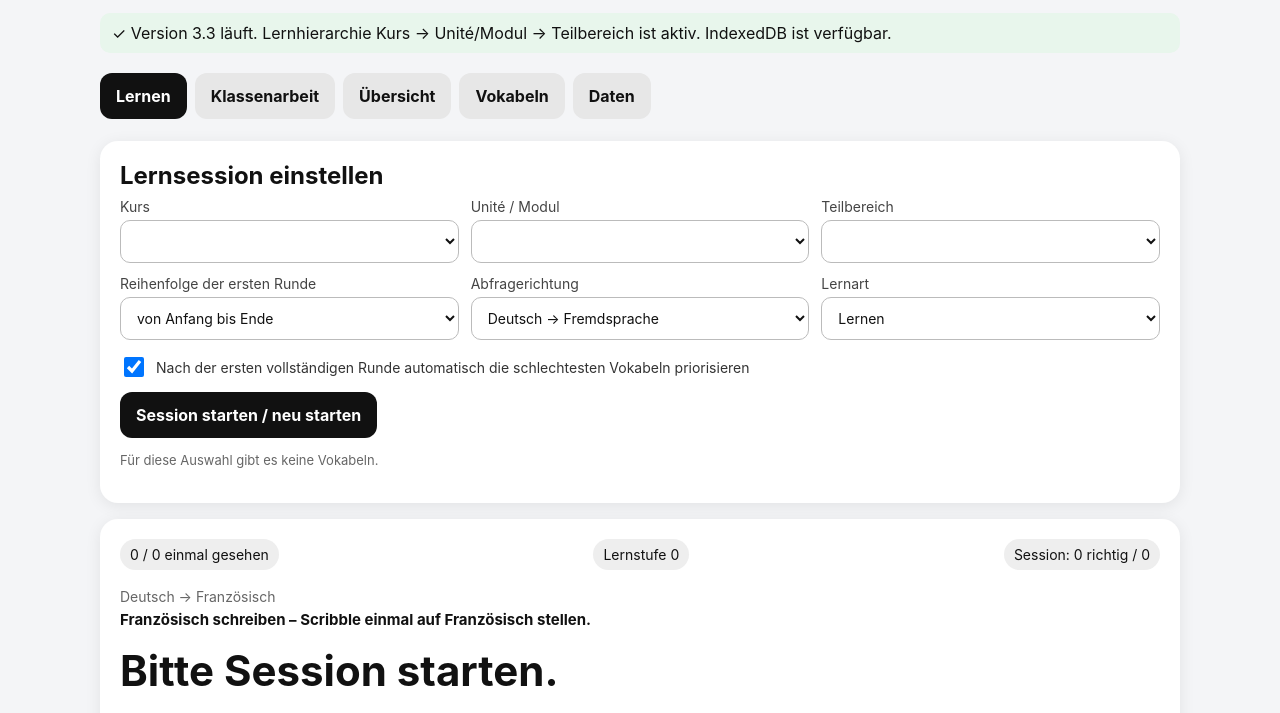
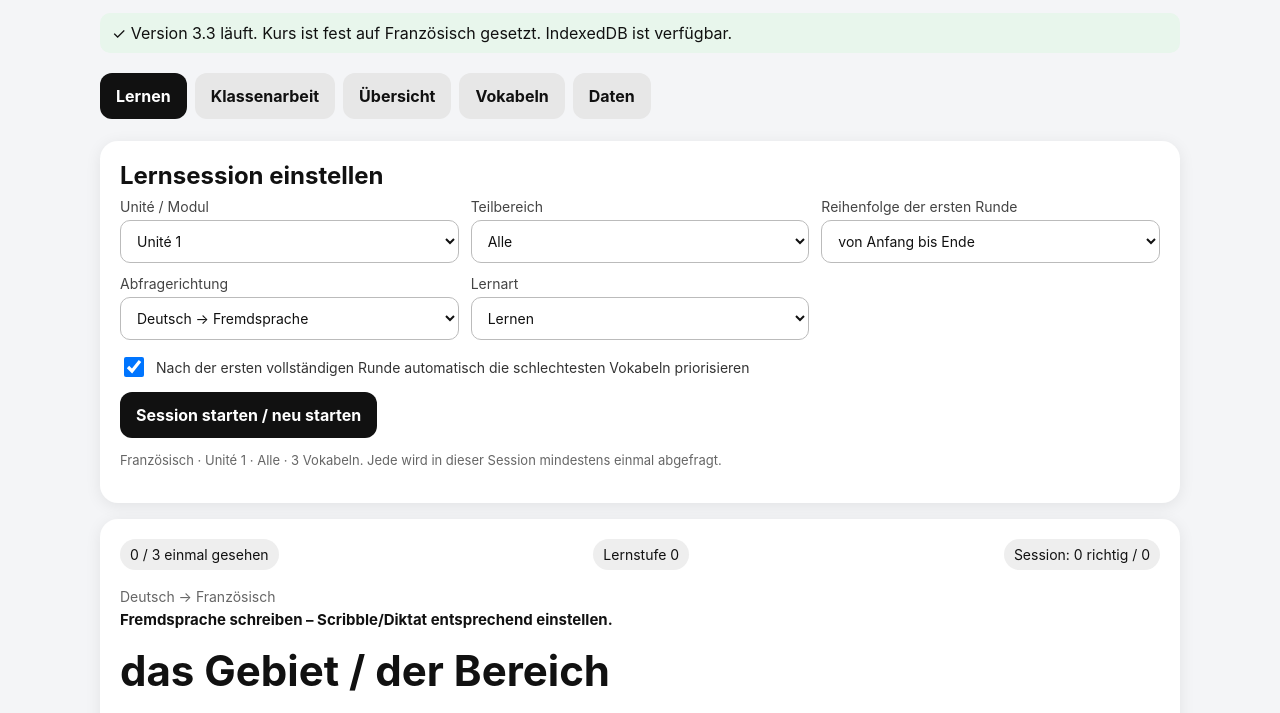
Before and after one commit to vonWesternhagen/vokabeltrainer, a plain HTML site: page index.html in a window 1280 px wide. Shown: the part 97-810 px from the top of the page. Drawn offline with Linux system fonts and the light colour scheme.

Commit message:
Add files via upload

```diff
--- a/app.js
+++ b/app.js
@@ -6,6 +6,7 @@ var DB_NAME="VokabeltrainerTest";
 var DB_VERSION=2;
 var S_VOCAB="vocab", S_PROGRESS="progress", S_COURSES="courses", S_EXAMS="exams";
 var db=null, vocab=[], courses=[];
+var FIXED_COURSE_ID="franzoesisch";
 var session={
   active:false, pool:[], firstQueue:[], seen:{}, current:null, currentDirection:"DE_FR",
   attempts:0, correct:0, testResults:[], lastId:null
@@ -36,10 +37,10 @@ function openDb(){
  })
 }
 async function seedIfNeeded(){
- // Ab Version 3.3 werden keine Testvokabeln automatisch neu angelegt.
- // Die Vokabelbestände kommen ausschließlich per JSON-Import.
- if((await reqP(os(S_COURSES).count()))===0 && (await reqP(os(S_VOCAB).count()))>0){
-   await reqP(os(S_COURSES,"readwrite").put(seedCourse));
+ if((await reqP(os(S_COURSES).count()))===0) await reqP(os(S_COURSES,"readwrite").put(seedCourse));
+ if((await reqP(os(S_VOCAB).count()))===0){
+   var tx=db.transaction(S_VOCAB,"readwrite"),s=tx.objectStore(S_VOCAB);seed.forEach(v=>s.put(v));
+   await new Promise((res,rej)=>{tx.oncomplete=res;tx.onerror=()=>rej(tx.error)})
  }
 }
 async function reload(){
@@ -114,28 +115,6 @@ function partGroup(unitId){
 }
 function unitLabel(x){return({"unite-1":"Unité 1","unite-2":"Unité 2","unite-3":"Unité 3","module-a":"Module A","module-b":"Module B","module-c":"Module C","module-d":"Module D","alle":"Alle"})[x]||x}
 function partLabel(x){return({"alle":"Alle","auftakt":"Auftaktseite","vocabulaire-thematique":"Vocabulaire thématique","volet-1":"Volet 1","volet-2":"Volet 2","sonstiges":"Sonstiges"})[x]||x}
-
-function isKnownFrenchEntry(v){
- var u=String((v&&v.unitId)||"").toLowerCase();
- return /^(unite-[123]|module-[a-d])/.test(u);
-}
-function belongsToCourse(v,courseId){
- if(courseId==="alle") return true;
- if(courseId==="franzoesisch") return v.courseId==="franzoesisch" || isKnownFrenchEntry(v);
- return v.courseId===courseId;
-}
-function learningCourses(){
- var result=[];
- if(vocab.some(isKnownFrenchEntry) || vocab.some(function(v){return v.courseId==="franzoesisch"})){
-   result.push({id:"franzoesisch",name:"Französisch",learningLocale:"fr-FR",nativeLocale:"de-DE"});
- }
- // spätere weitere Sprachen/Kurse nur dann ergänzen, wenn sie echte, nicht-französische Einträge haben
- courses.forEach(function(c){
-   if(!c || !c.id || c.id==="franzoesisch") return;
-   if(vocab.some(function(v){return v.courseId===c.id && !isKnownFrenchEntry(v)})) result.push(c);
- });
- return result;
-}
 function fillSelect(sel,items,allLabel){
  var old=sel.value;sel.innerHTML="";
  if(allLabel!==null){var o=document.createElement("option");o.value="alle";o.textContent=allLabel||"Alle";sel.appendChild(o)}
@@ -144,39 +123,22 @@ function fillSelect(sel,items,allLabel){
 }
 function courseName(id){var c=courses.find(x=>x.id===id);return c?c.name:id}
 function populateCourseSelects(){
- var learn=learningCourses();
-
- // Lernen + Klassenarbeit: NUR echte Kurse, niemals Unités oder Module
- [["courseSelect",false],["examCourse",false]].forEach(function(pair){
-   var sel=$(pair[0]);
-   fillSelect(sel,learn.map(function(c){return{value:c.id,label:c.name}}),null);
-   if(learn.some(function(c){return c.id==="franzoesisch"})) sel.value="franzoesisch";
-   else if(learn.length) sel.value=learn[0].id;
- });
-
- // Übersicht + Vokabeln: "Alle" plus echte Kurse
- ["overviewCourse","vocabCourse"].forEach(function(id){
-   var sel=$(id);
-   fillSelect(sel,learn.map(function(c){return{value:c.id,label:c.name}}),"Alle");
- });
+ ["courseSelect","examCourse","overviewCourse","vocabCourse"].forEach(function(id){
+   var includeAll=(id==="overviewCourse"||id==="vocabCourse");
+   fillSelect($(id),courses.map(function(c){return{value:c.id,label:c.name}}),includeAll?"Alle":null);
+   if(!includeAll && courses.length) $(id).value=courses[0].id;
+ })
 }
 function unitsForCourse(courseId){
  var order={"unite-1":1,"unite-2":2,"unite-3":3,"module-a":10,"module-b":11,"module-c":12,"module-d":13};
- return [...new Set(
-   vocab.filter(function(v){return belongsToCourse(v,courseId)})
-        .map(function(v){return unitGroup(v.unitId)})
- )].sort(function(a,b){return (order[a]||99)-(order[b]||99)||a.localeCompare(b)});
+ return [...new Set(vocab.filter(v=>courseId==="alle"||v.courseId===courseId).map(v=>unitGroup(v.unitId)))].sort(function(a,b){return (order[a]||99)-(order[b]||99)||a.localeCompare(b)})
 }
 function populateUnit(sel,courseId,includeAll){
  fillSelect(sel,unitsForCourse(courseId).map(x=>({value:x,label:unitLabel(x)})),includeAll?"Alle":null)
 }
 function partsFor(courseId,unit){
  if(/^module-[a-d]$/.test(unit)) return [];
- return [...new Set(
-   vocab.filter(function(v){
-     return belongsToCourse(v,courseId) && (unit==="alle"||unitGroup(v.unitId)===unit);
-   }).map(function(v){return partGroup(v.unitId)})
- )].filter(function(x){return x!=="alle"}).sort();
+ return [...new Set(vocab.filter(v=>(courseId==="alle"||v.courseId===courseId)&&(unit==="alle"||unitGroup(v.unitId)===unit)).map(v=>partGroup(v.unitId)))].filter(x=>x!=="alle").sort()
 }
 function populatePart(sel,courseId,unit,includeAll){
  var parts=partsFor(courseId,unit);
@@ -190,11 +152,7 @@ function populatePart(sel,courseId,unit,includeAll){
  }
 }
 function filtered(courseId,unit,part){
- return vocab.filter(function(v){
-   return belongsToCourse(v,courseId) &&
-          (unit==="alle"||unitGroup(v.unitId)===unit) &&
-          (part==="alle"||partGroup(v.unitId)===part);
- });
+ return vocab.filter(v=>(courseId==="alle"||v.courseId===courseId)&&(unit==="alle"||unitGroup(v.unitId)===unit)&&(part==="alle"||partGroup(v.unitId)===part))
 }
 async function weakScore(v,dir){
  var p=await gp(v.id), lvl=dir==="FR_DE"?p.frDe:dir==="DE_FR"?p.deFr:Math.min(p.deFr,p.frDe);
@@ -212,11 +170,11 @@ async function orderPool(arr,mode,dir){
  return a
 }
 function currentScopeText(){
- var c=courseName($("courseSelect").value),u=unitLabel($("unitSelect").value),p=partLabel($("partSelect").value);
+ var c=courseName(FIXED_COURSE_ID),u=unitLabel($("unitSelect").value),p=partLabel($("partSelect").value);
  return c+" · "+u+" · "+p
 }
 async function startSession(){
- var pool=filtered($("courseSelect").value,$("unitSelect").value,$("partSelect").value);
+ var pool=filtered(FIXED_COURSE_ID,$("unitSelect").value,$("partSelect").value);
  if(!pool.length){$("scopeInfo").textContent="Für diese Auswahl gibt es keine Vokabeln.";return}
  session={active:true,pool:pool,firstQueue:await orderPool(pool,$("orderSelect").value,$("directionSelect").value),seen:{},current:null,currentDirection:"DE_FR",attempts:0,correct:0,testResults:[],lastId:null};
  $("scopeInfo").textContent=currentScopeText()+" · "+pool.length+" Vokabeln. Jede wird in dieser Session mindestens einmal abgefragt.";
@@ -307,7 +265,7 @@ function showView(name){
 }
 function fmtDate(iso){if(!iso)return"–";try{return new Intl.DateTimeFormat("de-DE",{day:"2-digit",month:"2-digit",year:"2-digit"}).format(new Date(iso))}catch(e){return"–"}}
 async function renderOverview(){
- var list=filtered($("overviewCourse").value,$("overviewUnit").value,$("overviewPart").value),body=$("overviewBody");body.innerHTML="";
+ var list=filtered(FIXED_COURSE_ID,$("overviewUnit").value,$("overviewPart").value),body=$("overviewBody");body.innerHTML="";
  var t={attempts:0,correct:0,bad:0};
  for(var v of list){var p=await gp(v.id);t.attempts+=p.attempts;t.correct+=p.correct;t.bad+=p.almost+p.wrong;
   var tr=document.createElement("tr"),cells=[unitLabel(unitGroup(v.unitId))+" · "+partLabel(partGroup(v.unitId)),v.foreign+" — "+v.meanings.join(" / "),"Stufe "+p.deFr+" ("+p.attemptsDEFR+"×)","Stufe "+p.frDe+" ("+p.attemptsFRDE+"×)",p.attempts,p.correct,p.almost,p.wrong,fmtDate(p.dueDEFR)];
@@ -316,7 +274,7 @@ async function renderOverview(){
  $("sumEntries").textContent=list.length;$("sumAttempts").textContent=t.attempts;$("sumCorrect").textContent=t.correct;$("sumWrong").textContent=t.bad
 }
 async function renderVocab(){
- var list=filtered($("vocabCourse").value,$("vocabUnit").value,$("vocabPart").value),q=norm($("vocabSearch").value),box=$("vocabList");box.innerHTML="";
+ var list=filtered(FIXED_COURSE_ID,$("vocabUnit").value,$("vocabPart").value),q=norm($("vocabSearch").value),box=$("vocabList");box.innerHTML="";
  list.filter(v=>!q||norm(v.foreign+" "+v.meanings.join(" ")).includes(q)).slice(0,500).forEach(v=>{
   var d=document.createElement("div");d.className="vocab-item";d.innerHTML="<div><strong>"+escapeHtml(v.foreign)+"</strong><div>"+escapeHtml(v.meanings.join(" / "))+"</div><div class='muted'>"+escapeHtml(unitLabel(unitGroup(v.unitId))+" · "+partLabel(partGroup(v.unitId)))+"</div></div>";
   var b=document.createElement("button");b.className="secondary";b.textContent="Bearbeiten";b.onclick=()=>editVocab(v);d.appendChild(b);box.appendChild(d)
@@ -338,33 +296,20 @@ async function exportBackup(){
  downloadJson({schemaVersion:3,exportedAt:new Date().toISOString(),courses:cs,entries:entries,progress:progress,exams:exams},"vokabeltrainer-backup.json")
 }
 async function exportCurrentCourse(){
- var cid=$("courseSelect").value,c=courses.find(x=>x.id===cid),entries=vocab.filter(v=>v.courseId===cid),progress=(await reqP(os(S_PROGRESS).getAll())).filter(p=>entries.some(v=>v.id===p.id));
+ var cid=FIXED_COURSE_ID,c=courses.find(x=>x.id===cid),entries=vocab.filter(v=>v.courseId===cid),progress=(await reqP(os(S_PROGRESS).getAll())).filter(p=>entries.some(v=>v.id===p.id));
  downloadJson({schemaVersion:3,course:c,entries:entries,progress:progress},"vokabeltrainer-"+cid+".json")
 }
 async function resetAll(){
- if(!confirm("Wirklich alle Vokabeln, Lernstände, Kurse und Klassenarbeiten auf diesem Gerät löschen?")) return;
- for(var s of [S_VOCAB,S_PROGRESS,S_COURSES,S_EXAMS]){
-   await reqP(os(s,"readwrite").clear());
- }
- vocab=[];
- courses=[];
- session={active:false,pool:[],firstQueue:[],seen:{},current:null,currentDirection:"DE_FR",attempts:0,correct:0,testResults:[],lastId:null};
- populateAllSelectors();
- $("scopeInfo").textContent="Alle lokalen Testdaten und Vokabeln wurden gelöscht. Unter Daten kannst du eine JSON-Datei neu importieren.";
- $("prompt").textContent="Keine Vokabeln vorhanden";
- $("answer").value="";
- $("sessionCoverage").textContent="0 / 0 einmal gesehen";
- $("currentLevel").textContent="Lernstufe 0";
- $("sessionScore").textContent="Session: 0 richtig / 0";
- $("importResult").textContent="Alle lokalen Daten wurden gelöscht.";
+ if(!confirm("Alle lokalen Daten löschen und nur die drei Testvokabeln wiederherstellen?"))return;
+ for(var s of [S_VOCAB,S_PROGRESS,S_COURSES,S_EXAMS])await reqP(os(s,"readwrite").clear());await seedIfNeeded();await reload();populateAllSelectors();await startSession()
 }
 async function saveExam(){
- var c=$("examCourse").value,u=$("examUnit").value,p=$("examPart").value,date=$("examDate").value;if(!date)return alert("Bitte Datum wählen.");
+ var c=FIXED_COURSE_ID,u=$("examUnit").value,p=$("examPart").value,date=$("examDate").value;if(!date)return alert("Bitte Datum wählen.");
  await reqP(os(S_EXAMS,"readwrite").put({id:c,courseId:c,date:date,unit:u,part:p}));renderExamSummary()
 }
-async function deleteExam(){await reqP(os(S_EXAMS,"readwrite").delete($("examCourse").value));renderExamSummary()}
+async function deleteExam(){await reqP(os(S_EXAMS,"readwrite").delete(FIXED_COURSE_ID));renderExamSummary()}
 async function renderExamSummary(){
- var c=$("examCourse").value,e=await reqP(os(S_EXAMS).get(c)),box=$("examSummary");if(!e){box.innerHTML="Für diesen Kurs ist noch keine Klassenarbeit gespeichert.";return}
+ var c=FIXED_COURSE_ID,e=await reqP(os(S_EXAMS).get(c)),box=$("examSummary");if(!e){box.innerHTML="Für diesen Kurs ist noch keine Klassenarbeit gespeichert.";return}
  $("examDate").value=e.date;$("examUnit").value=e.unit;populatePart($("examPart"),c,e.unit,true);$("examPart").value=e.part;
  var pool=filtered(c,e.unit,e.part),days=Math.max(0,Math.ceil((new Date(e.date+"T12:00:00")-new Date())/86400000)),newCount=0,weak=0,due=0;
  for(var v of pool){var p=await gp(v.id);if(p.attempts===0)newCount++;if(Math.min(p.deFr,p.frDe)<=1)weak++;if((p.dueDEFR&&new Date(p.dueDEFR)<=new Date())||(p.dueFRDE&&new Date(p.dueFRDE)<=new Date()))due++}
@@ -372,36 +317,26 @@ async function renderExamSummary(){
  box.innerHTML="<strong>"+courseName(c)+" · "+unitLabel(e.unit)+" · "+partLabel(e.part)+"</strong><br>Klassenarbeit: "+e.date+" · noch "+days+" Tage<br>"+pool.length+" Vokabeln im Stoff · "+newCount+" noch nie geübt · "+weak+" schwach · "+due+" fällig.<br><strong>Richtwert heute: ca. "+daily+" gezielte Abfragen</strong> (wird aus neu + schwach + fällig geschätzt)."
 }
 function populateAllSelectors(){
- populateCourseSelects();
+ populateUnit($("unitSelect"),FIXED_COURSE_ID,false);
+ populatePart($("partSelect"),FIXED_COURSE_ID,$("unitSelect").value,true);
 
- var lc=learningCourses();
- if(lc.length){
-   if(lc.some(function(c){return c.id==="franzoesisch"})){
-     $("courseSelect").value="franzoesisch";
-     $("examCourse").value="franzoesisch";
-   }
+ populateUnit($("examUnit"),FIXED_COURSE_ID,false);
+ populatePart($("examPart"),FIXED_COURSE_ID,$("examUnit").value,true);
 
-   populateUnit($("courseSelect"),$("courseSelect").value,false);
-   populatePart($("partSelect"),$("courseSelect").value,$("unitSelect").value,true);
+ populateUnit($("overviewUnit"),FIXED_COURSE_ID,true);
+ populatePart($("overviewPart"),FIXED_COURSE_ID,$("overviewUnit").value,true);
 
-   populateUnit($("examUnit"),$("examCourse").value,false);
-   populatePart($("examPart"),$("examCourse").value,$("examUnit").value,true);
- }else{
-   $("unitSelect").innerHTML="";
-   $("partSelect").innerHTML="";
-   $("examUnit").innerHTML="";
-   $("examPart").innerHTML="";
- }
-
- populateUnit($("overviewUnit"),$("overviewCourse").value,true);
- populatePart($("overviewPart"),$("overviewCourse").value,$("overviewUnit").value,true);
- populateUnit($("vocabUnit"),$("vocabCourse").value,true);
- populatePart($("vocabPart"),$("vocabCourse").value,$("vocabUnit").value,true);
+ populateUnit($("vocabUnit"),FIXED_COURSE_ID,true);
+ populatePart($("vocabPart"),FIXED_COURSE_ID,$("vocabUnit").value,true);
 }
-function bindCascade(courseId,unitId,partId,includeAll){
- $(courseId).addEventListener("change",()=>{populateUnit($(unitId),$(courseId).value,includeAll);populatePart($(partId),$(courseId).value,$(unitId).value,true);if(courseId==="examCourse")renderExamSummary();if(courseId==="overviewCourse")renderOverview();if(courseId==="vocabCourse")renderVocab()});
- $(unitId).addEventListener("change",()=>{populatePart($(partId),$(courseId).value,$(unitId).value,true);if(courseId==="overviewCourse")renderOverview();if(courseId==="vocabCourse")renderVocab()});
- $(partId).addEventListener("change",()=>{if(courseId==="overviewCourse")renderOverview();if(courseId==="vocabCourse")renderVocab()})
+function bindUnitPart(unitId,partId,includeAll,afterChange){
+ $(unitId).addEventListener("change",function(){
+   populatePart($(partId),FIXED_COURSE_ID,$(unitId).value,true);
+   if(afterChange) afterChange();
+ });
+ $(partId).addEventListener("change",function(){
+   if(afterChange) afterChange();
+ });
 }
 
 $("startSession").onclick=startSession;$("check").onclick=checkAnswer;$("next").onclick=()=>chooseNext(false);$("showAnswer").onclick=showAnswer;
@@ -413,8 +348,11 @@ $("jsonFile").onchange=async e=>{var f=e.target.files&&e.target.files[0];if(!f)r
 (async function(){
  try{
   db=await openDb();await seedIfNeeded();await reload();populateAllSelectors();
-  bindCascade("courseSelect","unitSelect","partSelect",false);bindCascade("examCourse","examUnit","examPart",false);bindCascade("overviewCourse","overviewUnit","overviewPart",true);bindCascade("vocabCourse","vocabUnit","vocabPart",true);
-  $("appStatus").textContent="✓ Version 3.3 läuft. Lernhierarchie Kurs → Unité/Modul → Teilbereich ist aktiv. IndexedDB ist verfügbar.";
+  bindUnitPart("unitSelect","partSelect",false,null);
+  bindUnitPart("examUnit","examPart",false,renderExamSummary);
+  bindUnitPart("overviewUnit","overviewPart",true,renderOverview);
+  bindUnitPart("vocabUnit","vocabPart",true,renderVocab);
+  $("appStatus").textContent="✓ Version 3.3 läuft. Kurs ist fest auf Französisch gesetzt. IndexedDB ist verfügbar.";
   await startSession()
  }catch(err){$("appStatus").textContent="Startfehler: "+err.message;$("appStatus").style.background="#fdeaea"}
 })();
--- a/index.html
+++ b/index.html
@@ -14,7 +14,7 @@
 <main>
   <header class="page-head">
     <div>
-      <h1>Vokabeltrainer <span style="font-size:.5em;font-weight:600;color:#666">für Johanna</span></h1>
+      <h1>Vokabeltrainer</h1>
       <p class="sub">Prototyp 3.3 · Lernbereiche · Lernreihenfolge · Schwächenfokus · Klassenarbeit · Statistik</p>
     </div>
     <span class="version">v3.3</span>
@@ -34,9 +34,6 @@
     <section class="card">
       <h2>Lernsession einstellen</h2>
       <div class="form-grid">
-        <label>Kurs
-          <select id="courseSelect"></select>
-        </label>
         <label>Unité / Modul
           <select id="unitSelect"></select>
         </label>
@@ -117,9 +114,6 @@
     <section class="card">
       <h2>Klassenarbeit planen</h2>
       <div class="form-grid">
-        <label>Kurs
-          <select id="examCourse"></select>
-        </label>
         <label>Datum
           <input id="examDate" type="date">
         </label>
@@ -149,7 +143,6 @@
       </div>
 
       <div class="form-grid compact">
-        <label>Kurs <select id="overviewCourse"></select></label>
         <label>Unité / Modul <select id="overviewUnit"></select></label>
         <label>Teilbereich <select id="overviewPart"></select></label>
       </div>
@@ -191,7 +184,6 @@
         </div>
       </div>
       <div class="form-grid compact">
-        <label>Kurs <select id="vocabCourse"></select></label>
         <label>Unité / Modul <select id="vocabUnit"></select></label>
         <label>Teilbereich <select id="vocabPart"></select></label>
         <label>Suche <input id="vocabSearch" type="search" placeholder="Französisch oder Deutsch"></label>
```
Also changed, not shown: README.txt.
